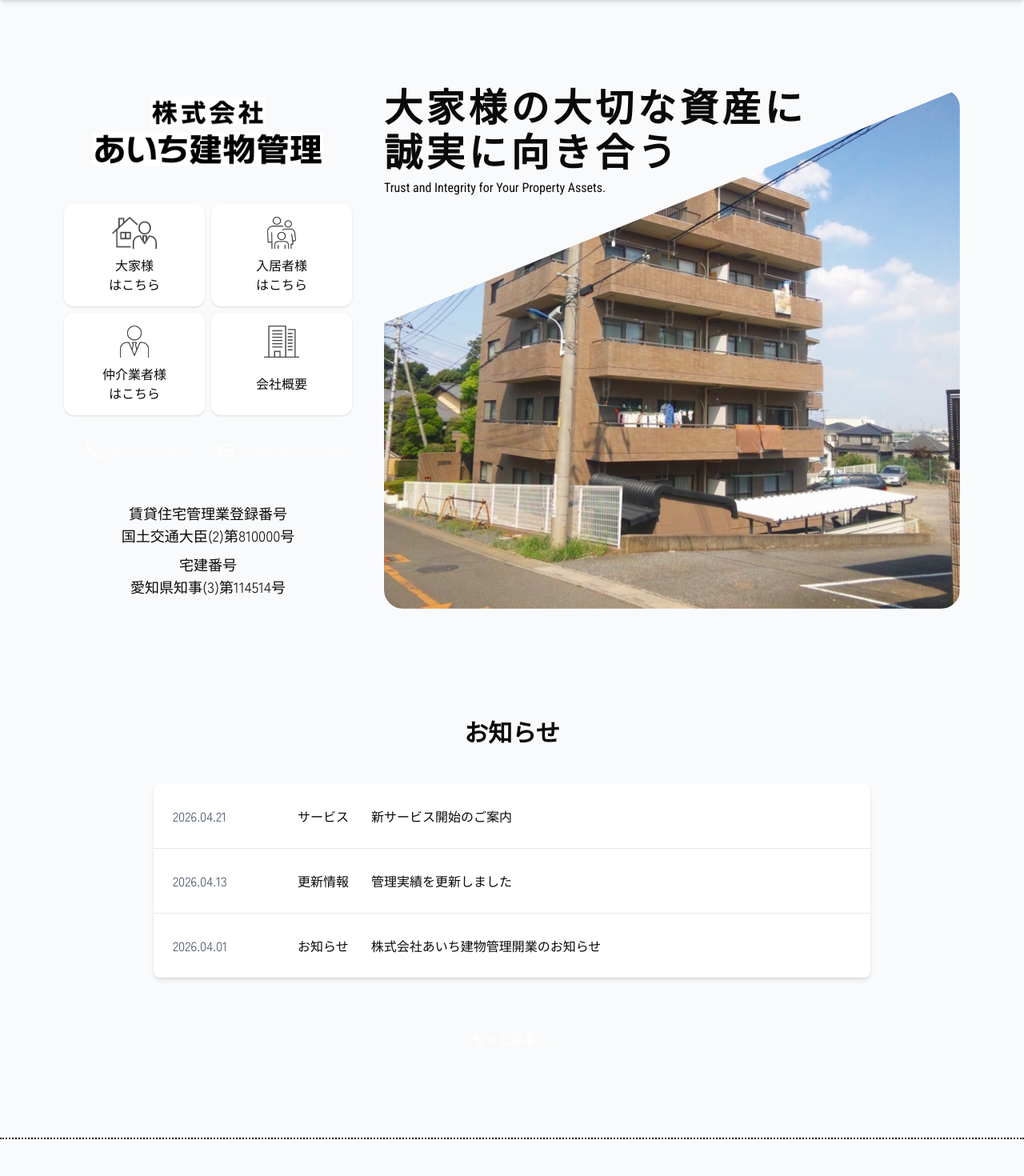
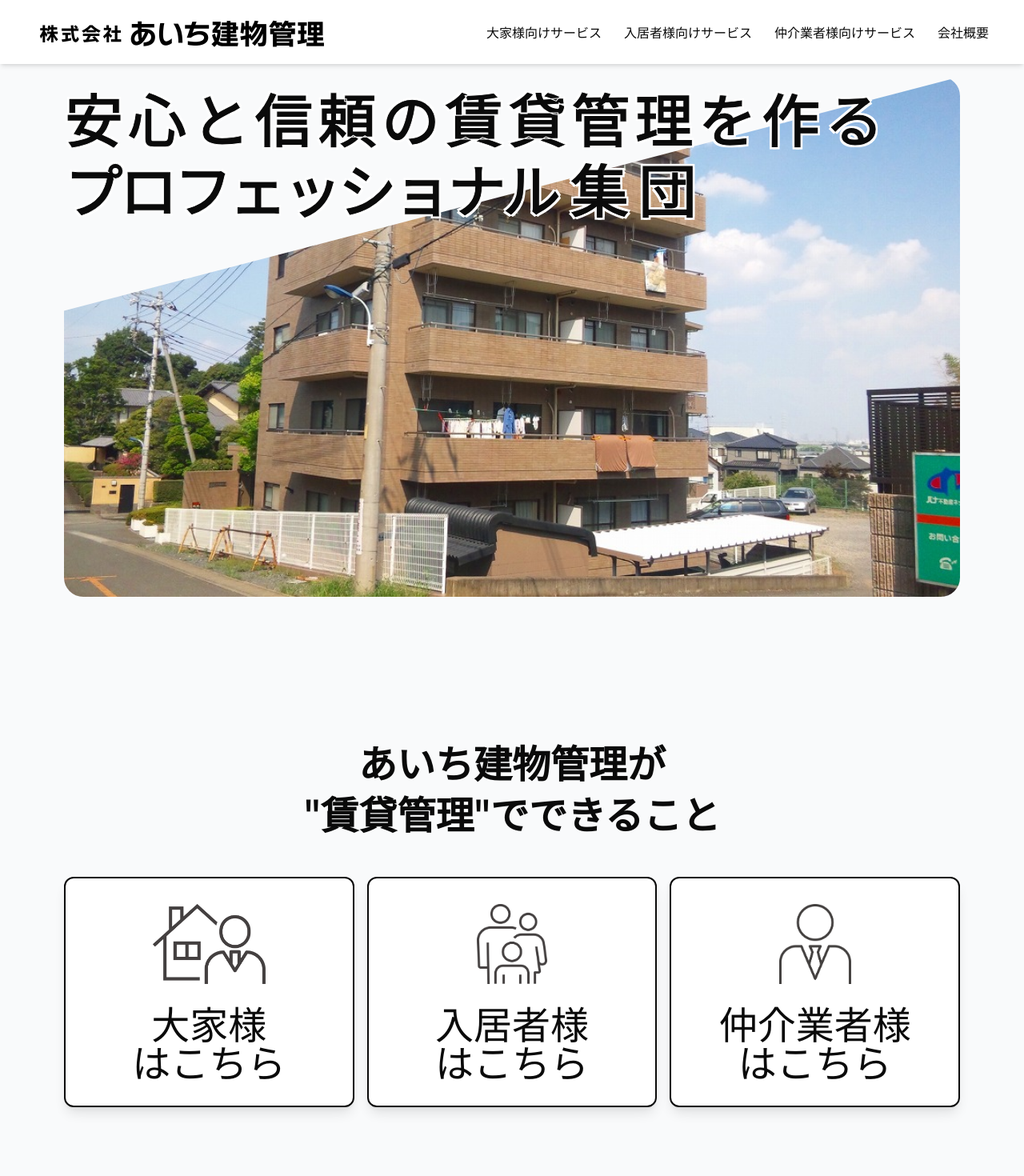
Before and after one commit to taym0606/aichi-tatemono, a React (Vite) app: page / in a window 1280 px wide. Shown: the top 1470 px of the page at 80% size. Built offline with nearby package versions, Linux system fonts and the light colour scheme.

Commit message:
firstview

```diff
--- a/src/app/pages/Home.tsx
+++ b/src/app/pages/Home.tsx
@@ -98,81 +98,21 @@ export function Home() {
   return (
     <div>
       {/* ファーストビュー */}
-      <section id="firstview" className="xl:min-h-screen bg-gray-50 flex pt-4">
+      <section className="xl:min-h-screen bg-gray-50 flex pt-4">
 
-        <div className="mx-auto w-full grid lg:grid-cols-[360px_1fr] gap-10 xl:px-20 lg:px-10 md:px-6 px-4">
-
-          {/* 左側 */}
-          <div className="flex flex-col justify-center lg:order-1  order-2 lg:pt-15 ">
-
-            {/* ロゴ */}
-            <div className="mb-6 lg:-mt-0 -mt-25">
-              <h2 className="mx-auto mb-6 relative z-20">
-                {/*<img src="./img/aichitatemono-img.png" alt="ロゴ" className="w-[50%] mx-auto" />*/}
-                <img src="./img/aichitatemono-logo3.png" alt="株式会社"className="lg:w-[40%] w-[30%] mx-auto mb-2"/>
-                <img src="./img/aichitatemono-logo2.png" alt="あいち建物管理" className="lg:w-[80%] w-[70%] mx-auto"/>
-              </h2>
-            </div>
-
-            {/* メニューカード */}
-                <div className="grid grid-cols-2 gap-2 mb-8">
-
-                  <a href="/owner" className="group bg-white rounded-xl shadow p-4 text-center hover:scale-105 transition">
-                    <img src="./img/家主.png" alt="" className="mb-2 h-[40px] mx-auto transition-transform duration-500 group-hover:-translate-y-2 group-hover:scale-105" />
-                    <p className="text-md text-primary">大家様<br/>はこちら</p>
-                  </a>
-
-                  <a href="/tenant" className="group bg-white rounded-xl shadow p-4 text-center hover:scale-105 transition">
-                    <img src="./img/個人入居者.png" alt="" className="mb-2 h-[40px] mx-auto transition-transform duration-500 group-hover:-translate-y-2 group-hover:scale-105" />
-                    <p className="text-md text-primary">入居者様<br/>はこちら</p>
-                  </a>
-
-                  <a href="/agency" className="group bg-white rounded-xl shadow p-4 text-center hover:scale-105 transition">
-                    <img src="./img/法人.png" alt="" className="mb-2 h-[40px] mx-auto transition-transform duration-500 group-hover:-translate-y-2 group-hover:scale-105" />
-                    <p className="text-md text-primary">仲介業者様<br/>はこちら</p>
-                  </a>
-
-                  <a href="/company" className="group bg-white rounded-xl shadow p-4 text-center hover:scale-105 transition">
-                    <img src="./img/会社概要.png" alt="" className="mb-5 h-[40px] mx-auto transition-transform duration-500 group-hover:-translate-y-2 group-hover:scale-105" />
-                    <p className="text-md text-primary">会社概要</p>
-                  </a>
-
-                {/* 電話 */}
-                <a className="flex items-center justify-center gap-2 mb-1 px-2 py-4 bg-primary rounded-xl hover:bg-primary/90 mt-2">
-                  <Phone className="h-5 w-5 text-white shrink-0" />
-                  <span className="text-mb text-white">0564-00-0000</span>
-                </a>
-
-                {/* メール */}
-                <a className="flex items-center justify-center gap-2 mb-1 px-2 py-4 bg-secondary rounded-xl hover:bg-secondary/90 mt-2">
-                  <Mail className="h-5 w-5 text-white shrink-0" />
-                  <span className="text-mb text-white">info@example.com</span>
-                </a>
-                </div>
-              <div className="grid grid-cols-2 lg:grid lg:grid-cols-1">
-                <p className="text-md lg:text-lg text-primary text-center mb-2">賃貸住宅管理業登録番号<br/>国土交通大臣(2)第810000号</p>
-                <p className="text-md lg:text-lg text-primary text-center lg:mb-2">宅建番号<br/>愛知県知事(3)第114514号</p>
-              </div>
-            </div>
-
-
+        <div className="mx-auto w-full  xl:px-20 lg:px-10 md:px-6 px-4 mt-10">
           {/* 右側 */}
           <div className="flex flex-col justify-center pt-12 lg:order-2 order-1">
 
             {/* キャッチコピー */}
-            <h1 className="z-15 text-3xl md:text-5xl font-bold text-primary leading-12 lg:leading-14 mb-2 tracking-widest">
-              大家様の大切な資産に
+            <h1 className="z-15  text-3xl md:text-7xl font-bold text-primary leading-12 lg:leading-22 mb-2 tracking-widest text-stroke">
+              安心と信頼の賃貸管理を作る
               <br />
-              誠実に向き合う
+              <div className="tracking-tighter">プロフェッショナル 集 団</div>
             </h1>
 
-            {/* 英語コピー */}
-            <p className="text-primary  text-md mb-8 z-15 en">
-              Trust and Integrity for Your Property Assets.
-            </p>
-
             {/* 画像 */}
-            <div className="relative rounded-3xl overflow-hidden -mt-36 lg:-mt-30 xl:-mt-42 h-[650px] z-10">
+            <div className="relative rounded-3xl overflow-hidden -mt-36 lg:-mt-30 xl:-mt-48 h-[650px] z-10">
 
             {images.map((img, i) => (
             <img
@@ -185,12 +125,33 @@ export function Home() {
                   ${i === index ? "opacity-100 animate-zoom" : "opacity-0"}
               `}
             />))}
+          </div>
+          </div>
+        </div>
+      </section>
 
+
+      <section className="xl:min-h-screen bg-gray-50 flex pt-4">
+        <div className="mx-auto w-full  xl:px-20 lg:px-10 md:px-6 px-4 mt-10 ">
+          <h2 className="text-center mb-12 text-5xl font-bold text-primary leading-16"><br/>あいち建物管理が<br/>"賃貸管理"でできること</h2>
+            {/* メニューカード */}
+            <div className="grid grid-cols-3 gap-4 mb-8">
+                  <a href="/owner" className="group bg-white rounded-xl shadow-lg border-primary border-2 p-8 text-center hover:scale-105 transition">
+                    <img src="./img/家主.png" alt="" className="mb-6 h-[100px] mx-auto transition-transform duration-500 group-hover:-translate-y-2 group-hover:scale-105" />
+                    <p className="text-5xl text-primary">大家様<br/>はこちら</p>
+                  </a>
+
+                  <a href="/tenant" className="group bg-white rounded-xl  shadow-lg border-primary border-2 p-8 text-center hover:scale-105 transition">
+                    <img src="./img/個人入居者.png" alt="" className="mb-6 h-[100px] mx-auto transition-transform duration-500 group-hover:-translate-y-2 group-hover:scale-105" />
+                    <p className="text-5xl text-primary">入居者様<br/>はこちら</p>
+                  </a>
+
+                  <a href="/agency" className="group bg-white rounded-xl shadow-lg border-primary border-2 p-8 text-center hover:scale-105 transition">
+                    <img src="./img/法人.png" alt="" className="mb-6 h-[100px] mx-auto transition-transform duration-500 group-hover:-translate-y-2 group-hover:scale-105" />
+                    <p className="text-5xl text-primary">仲介業者様<br/>はこちら</p>
+                  </a>
+            </div>
           </div>
-
-          </div>
-
-        </div>
       </section>
 
       {/* お知らせ */}
--- a/src/styles/site.css
+++ b/src/styles/site.css
@@ -27,3 +27,17 @@ body {
 .color-secondary-opacity20{
   border-color:#E6E6D3;
 }
+
+.text-stroke {
+  text-shadow:
+    1px 1px 0 white,
+   -1px 1px 0 white,
+    1px -1px 0 white,
+   -1px -1px 0 white,
+
+    2px 2px 0 white,
+   -2px 2px 0 white,
+    2px -2px 0 white,
+   -2px -2px 0 white;
+   -webkit-text-stroke: 1px white;
+}
```
Also changed, not shown: src/styles/index.css.
